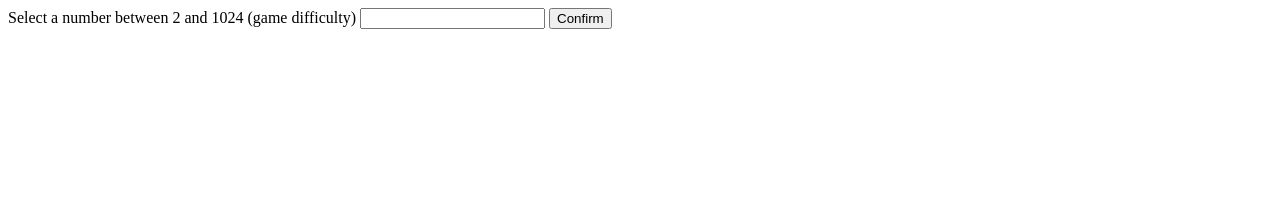
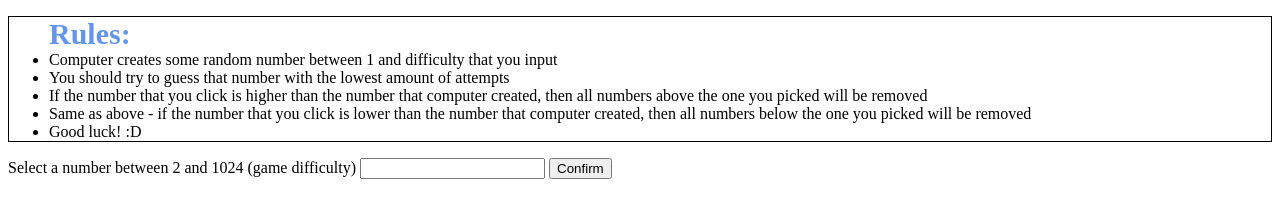
Before and after one commit to nawwwww/small-guessing-game, a plain HTML site: page index.html in a window 1280 px wide. Drawn offline with Linux system fonts and the light colour scheme.

Commit message:
added game rules and some misc comments

```diff
--- a/index.html
+++ b/index.html
@@ -39,11 +39,30 @@
             color: whitesmoke;
             background-color: yellowgreen;
         }
+        ul {
+            border: 1px solid black;
+        }
+        b {
+            color: cornflowerblue;
+            font-size: 30px;
+            font-weight: 600;
+        }
     </style>
 </head>
 
 <body>
     <div class="complexityWrapper">
+
+        <ul>
+            <b>Rules:</b>
+            <li>Computer creates some random number between 1 and difficulty that you input</li>
+            <li>You should try to guess that number with the lowest amount of attempts</li>
+            <li>If the number that you click is higher than the number that computer created, then all numbers above the
+                one you picked will be removed</li>
+            <li>Same as above - if the number that you click is lower than the number that computer created, then all numbers below the
+                one you picked will be removed</li>
+            <li>Good luck! :D</li>
+        </ul>
         <label for="complexityInput">Select a number between 2 and 1024 (game difficulty)</label>
         <input id="complexityInput" type="number" />
         <button id="confirm">Confirm</button>
@@ -68,6 +87,8 @@
                 let el = document.createElement('div');
                 el.innerText = i + 1;
                 el.classList.add("gameElement");
+
+                // event listener with very simple game logic
                 el.addEventListener("click", function (event) {
                     currentGuessElement = event.target;
                     currentGuessValue = Number(event.target.innerText);
@@ -75,6 +96,7 @@
                     if (currentGuessValue == guessNumber) {
                         currentGuessElement.classList.add("winElement");
 
+                        // insert element with win message
                         let displayWinElement = document.createElement('div');
                         displayWinElement.innerText = `Congratulations!!! Correct number is ${currentGuessValue}`;
                         displayWinElement.classList.add("displayWin");
@@ -82,14 +104,14 @@
                     }
 
                     else if (currentGuessValue > guessNumber) {
-                        while(currentGuessElement.nextSibling) {
+                        while (currentGuessElement.nextSibling) {
                             currentGuessElement.nextSibling.remove();
                         }
                         currentGuessElement.remove();
                     }
 
                     else if (currentGuessValue < guessNumber) {
-                        while(currentGuessElement.previousSibling) {
+                        while (currentGuessElement.previousSibling) {
                             currentGuessElement.previousSibling.remove();
                         }
                         currentGuessElement.remove();
```
